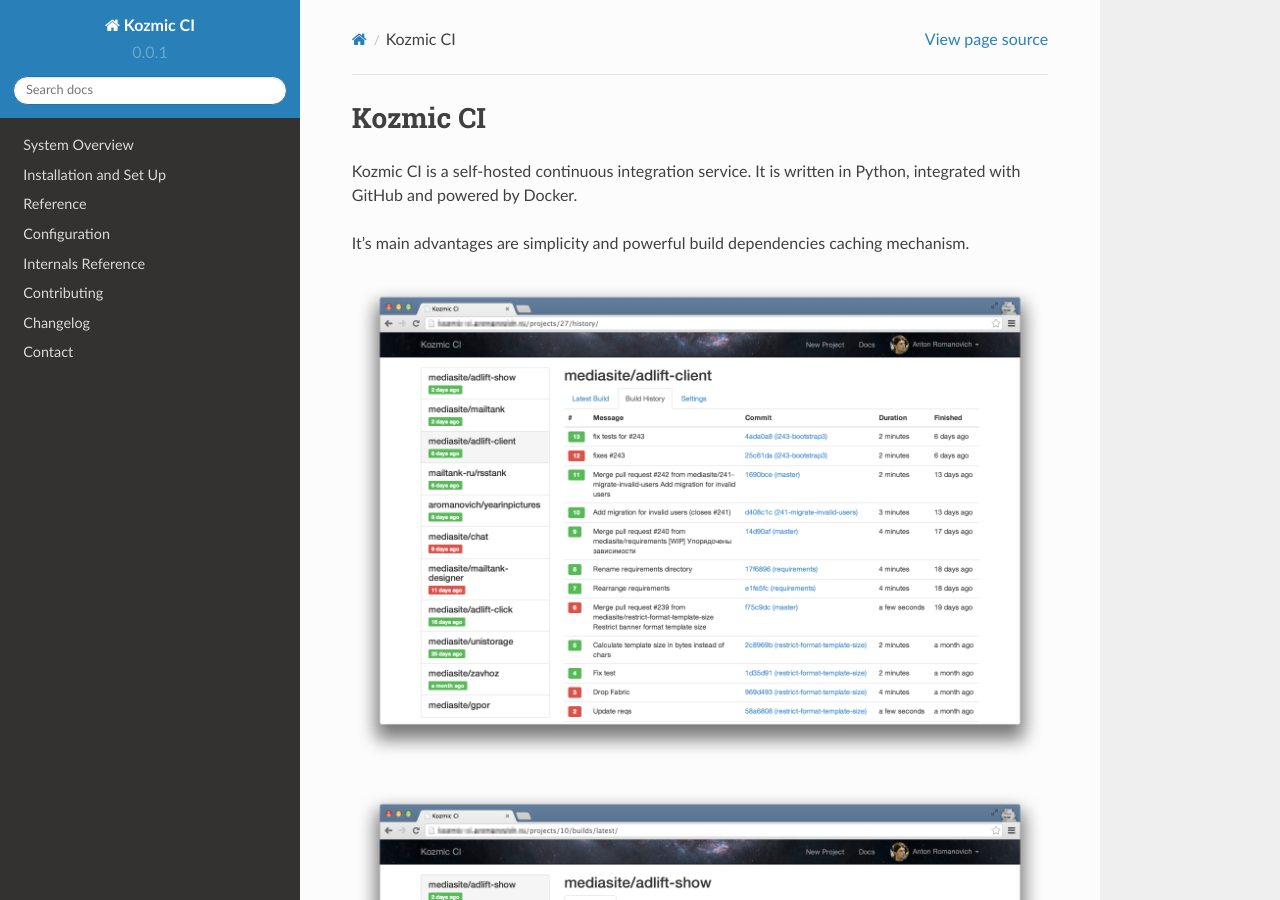
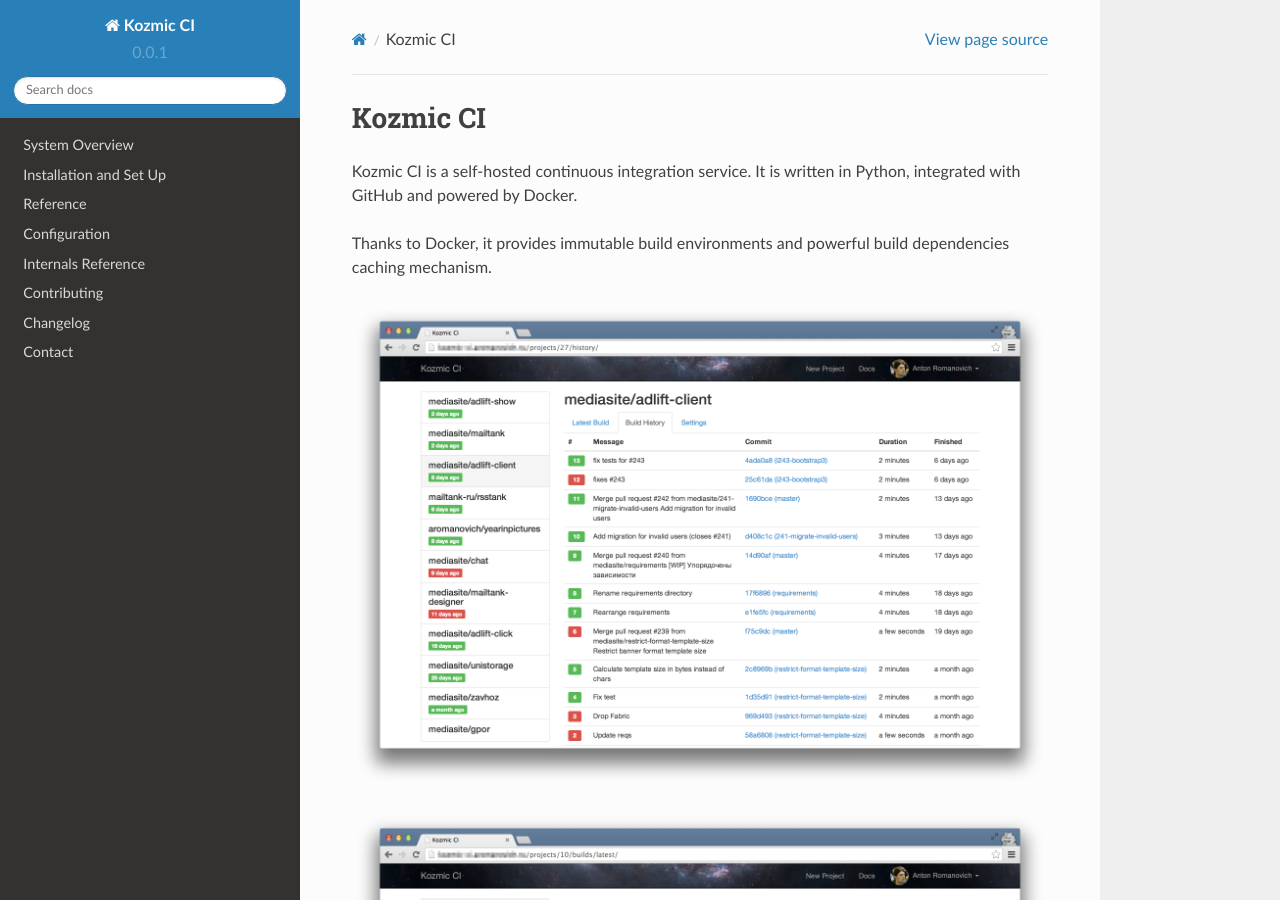
Before and after one commit to aromanovich/kozmic-ci, a Sphinx documentation site: the page built from docs/source/index.rst, in a window 1280 px wide and 900 px high. Built offline with Sphinx 7.4.7 and the Read the Docs theme 2.0.0, drawn with Linux system fonts in a browser that asks for light colours; some of the changed text lies outside the part shown.

Commit message:
minor docs fixes

```diff
--- a/docs/source/changelog.rst
+++ b/docs/source/changelog.rst
@@ -1,6 +1,6 @@
 Changelog
 =========
 
-0.0.1: 2014-05-05
------------------
+0.0.1: 18 May 2014
+------------------
 The first public release.
--- a/docs/source/index.rst
+++ b/docs/source/index.rst
@@ -4,7 +4,8 @@
 Kozmic CI is a self-hosted continuous integration service. It is written in Python,
 integrated with GitHub and powered by Docker.
 
-It's main advantages are simplicity and powerful build dependencies caching mechanism.
+Thanks to Docker, it provides immutable build environments and powerful
+build dependencies caching mechanism.
 
 .. image:: ./history.png
     :width: 1420px
```
